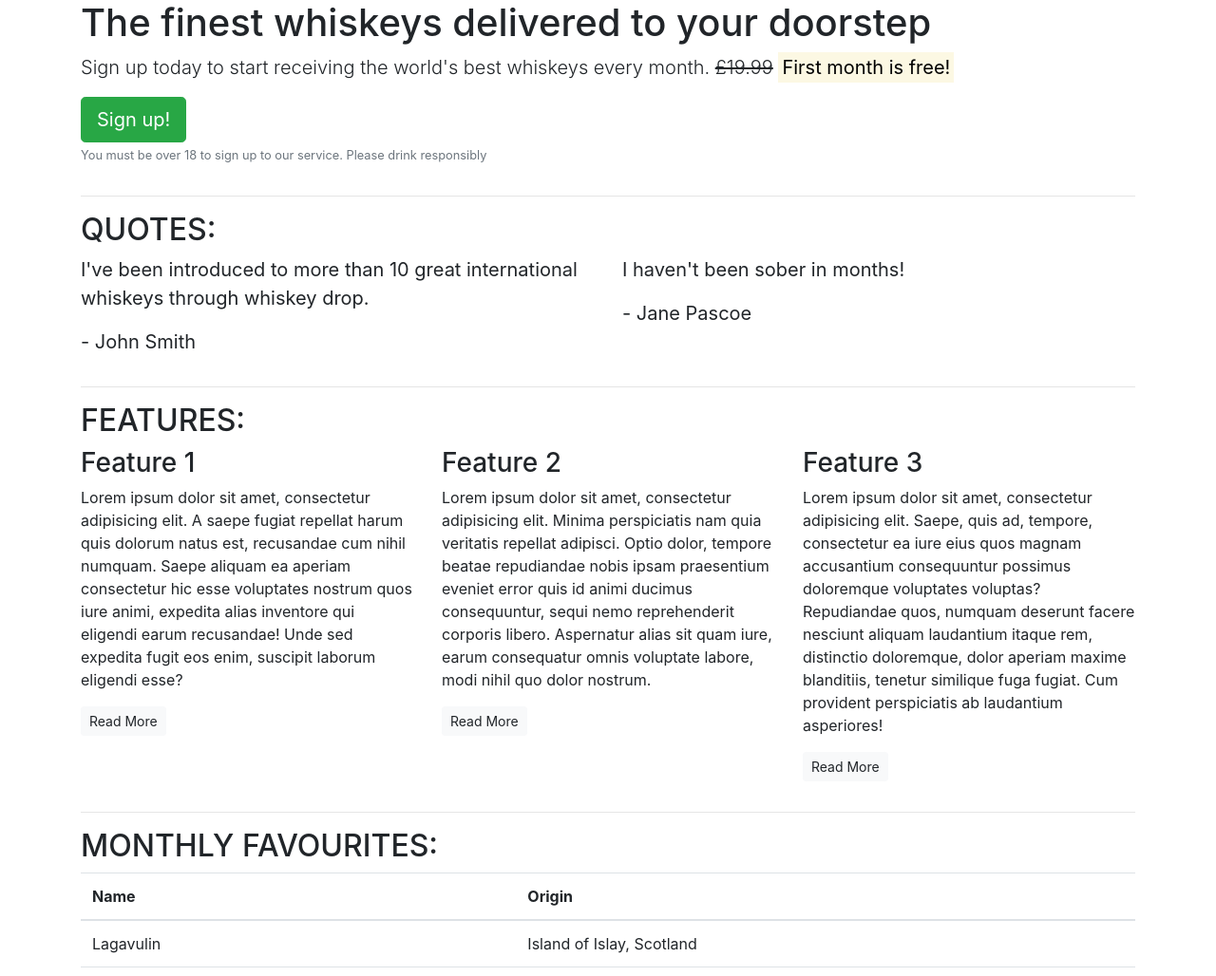
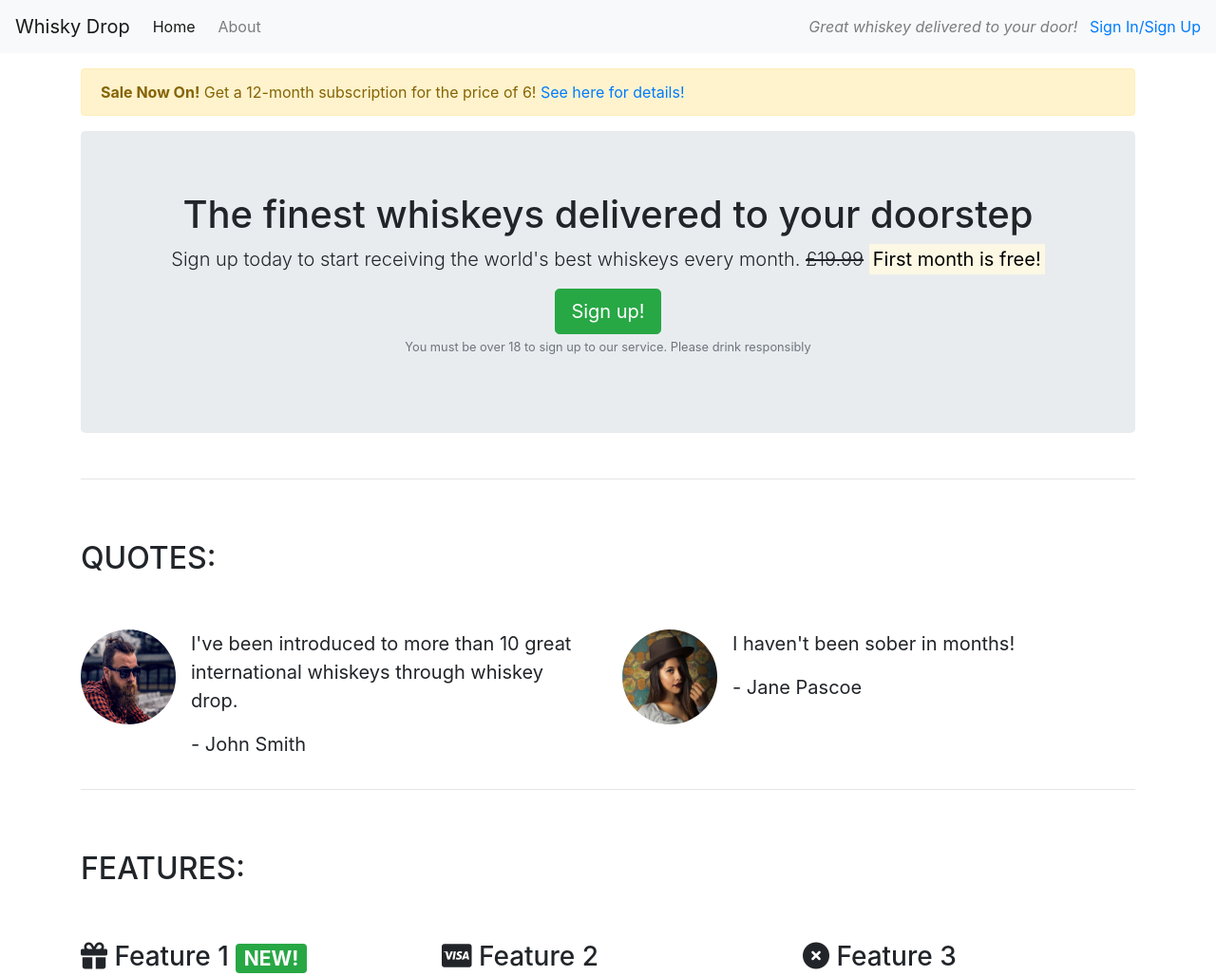
Before and after one commit to LouWills/WhiskeyDrop-bootstrap, a plain HTML site: page index.html in a window 1280 px wide. Shown: the top 1028 px of the page at 95% size. Drawn offline with nearby package versions, Linux system fonts and the light colour scheme; files whose address does not match are found by name.

Commit message:
Added icons and images to landing page

```diff
--- a/index.html
+++ b/index.html
@@ -8,16 +8,39 @@
 <script src="https://stackpath.bootstrapcdn.com/bootstrap/4.3.1/js/bootstrap.min.js" integrity="sha384-JjSmVgyd0p3pXB1rRibZUAYoIIy6OrQ6VrjIEaFf/nJGzIxFDsf4x0xIM+B07jRM" crossorigin="anonymous"></script>
     <!--main.css are my own styles on the website-->
     <link rel="stylesheet" href="main.css" type="text/css" />
+    <script src="https://kit.fontawesome.com/6b5936d46d.js"></script>
     <title>Whiskey Drop_Taste a new whiskey every month</title>
 </head>
+
 <body>
-   <article class="container">
+    <nav class="navbar navbar-light bg-light navbar-expand-sm">
+        <a href="/" class="navbar-brand">Whisky Drop</a>
+        <ul class="navbar-nav mr-auto nav-list-1">
+            <li class="active nav-item mr-2"><a class="nav-link" href="/">Home</a></li>
+            <li class="nav-item mr-2"><a class="nav-link" href="/about">About</a></li>
+            <li class="nav-item mr-2 d-block d-sm-none"><a class="nav-link" href="/login">Sign In/Sign Up</a></li>
+        </ul>
+        <div class="d-none d-md-block">
+        <p class="navbar-text my-auto mr-2"><i>Great whiskey delivered to your door!</i></p>
+        <a href="/login">Sign In/Sign Up</a>
+        </div>
+    </nav>
+   <article class="container mt-3">
+       <div class="row d-none d-sm-block">
+           <div class="col-12">
+               <div class="alert alert-warning">
+                   <strong>Sale Now On!</strong> Get a 12-month subscription for the price of 6! <a href="/">See here for details!</a>
+               </div>
+           </div>
+       </div>
        <!--callout-->
        <div class="row">
            <div class="col-12">
-               <section class="callout">
+               <section class="callout jumbotron text-center">
                    <h1>The finest whiskeys delivered to your doorstep</h1>
-                   <p class="lead">Sign up today to start receiving the world's best whiskeys every month. <s>£19.99</s> <strong><mark>First month is free!</mark></strong></p>
+                   <p class="lead">Sign up today to start receiving the world's best whiskeys every month. <s class="d-none d-sm-inline">£19.99</s>
+                   <span class="d-inline d-sm-none"><br></span>
+                   <strong><mark>First month is free!</mark></strong></p>
                     <button class="btn btn-success btn-lg btn-tablet">Sign up!</button>
                    <p class="text-muted"><small>You must be over 18 to sign up to our service. Please drink responsibly</small></p>
                </section>
@@ -29,22 +52,36 @@
        <!-- Quotes -->
        <section class="quotes">
            <div class="row">
-               <div class="col-12">
+               <div class="col-12 my-5">
                    <h2 class="text-uppercase">Quotes:</h2>
                </div>
            </div>
            <div class="row">
                <div class="col-12 col-md-6">
+                   <div class="media">
+                       <div class="d-none d-sm-block">
+                           <img src="images/guy-image.png" class="rounded-circle mr-3" height=100 width=100>
+                       </div>
+                       <div class="media-body">
                            <blockquote class="blockquote">
                                <p>I've been introduced to more than 10 great international whiskeys through whiskey drop.</p>
                                <p>- John Smith</p>
                            </blockquote>
                        </div>
+                   </div>
+               </div>
                <div class="col-12 col-md-6">
+                   <div class="media">
+                       <div class="d-none d-sm-block">
+                           <img src="images/girl-image.png" class="rounded-circle mr-3" height=100 width=100>
+                        </div>
+                       <div class="media-body">
                            <blockquote class="blockquote">
                                <p>I haven't been sober in months!</p>
                                <p>- Jane Pascoe</p>
                            </blockquote>
+                        </div>
+                   </div>
                </div>
            </div>
         </section>
@@ -55,28 +92,28 @@
         <!--Features-->
         <section class="features">
             <div class="row">
-                <div class="col-12">
+                <div class="col-12 my-5">
                     <h2 class="text-uppercase">Features:</h2>
                 </div>
             </div>
             <div class="row">
                 <div class="col-12 col-md-6 col-lg-4">
                     <div class="feature">
-                        <h3>Feature 1</h3>
+                        <h3><i class="fas fa-gift d-none d-sm-inline"></i> Feature 1 <span class="badge badge-success">NEW!</span></h3>
                         <p>Lorem ipsum dolor sit amet, consectetur adipisicing elit. A saepe fugiat repellat harum quis dolorum natus est, recusandae cum nihil numquam. Saepe aliquam ea aperiam consectetur hic esse voluptates nostrum quos iure animi, expedita alias inventore qui eligendi earum recusandae! Unde sed expedita fugit eos enim, suscipit laborum eligendi esse?</p>
                         <p><a class="btn btn-sm btn-light btn-tablet" href="">Read More</a></p>
                     </div>
                 </div>
                 <div class="col-12 col-md-6 col-lg-4">
                     <div class="feature">
-                        <h3>Feature 2</h3>
+                        <h3><i class="fab fa-cc-visa d-none d-sm-inline"></i> Feature 2</h3>
                         <p>Lorem ipsum dolor sit amet, consectetur adipisicing elit. Minima perspiciatis nam quia veritatis repellat adipisci. Optio dolor, tempore beatae repudiandae nobis ipsam praesentium eveniet error quis id animi ducimus consequuntur, sequi nemo reprehenderit corporis libero. Aspernatur alias sit quam iure, earum consequatur omnis voluptate labore, modi nihil quo dolor nostrum.</p>
                         <p><a class="btn btn-sm btn-light btn-tablet" href="">Read More</a></p>
                     </div>
                 </div>
                 <div class="col-12 d-md-none d-lg-block col-lg-4">
                     <div class="feature">
-                        <h3>Feature 3</h3>
+                        <h3><i class="fas fa-times-circle d-none d-sm-inline"></i> Feature 3</h3>
                         <p>Lorem ipsum dolor sit amet, consectetur adipisicing elit. Saepe, quis ad, tempore, consectetur ea iure eius quos magnam accusantium consequuntur possimus doloremque voluptates voluptas? Repudiandae quos, numquam deserunt facere nesciunt aliquam laudantium itaque rem, distinctio doloremque, dolor aperiam maxime blanditiis, tenetur similique fuga fugiat. Cum provident perspiciatis ab laudantium asperiores!</p>
                         <p><a class="btn btn-sm btn-light btn-tablet" href="">Read More</a></p>
                     </div>
@@ -90,7 +127,7 @@
         <!--Monthly Favourites-->
         <section class="monthlyFavourites">
             <div class="row">
-                <div class="col-12">
+                <div class="col-12 my-5">
                     <h2 class="text-uppercase">Monthly favourites:</h2>
                 </div>
             </div>
--- a/main.css
+++ /dev/null
@@ -1,6 +0,0 @@
-@media (max-width: 767px) {
-    .btn-tablet {
-    margin:auto;
-    display:block;
-}
-}
```
Also changed, not shown: .c9/metadata/environment/index.html, .c9/metadata/environment/main.css, images/girl-image.png (added), images/guy-image.png (added), 2 other files. Lines whose indentation alone changed are shown as unchanged.
